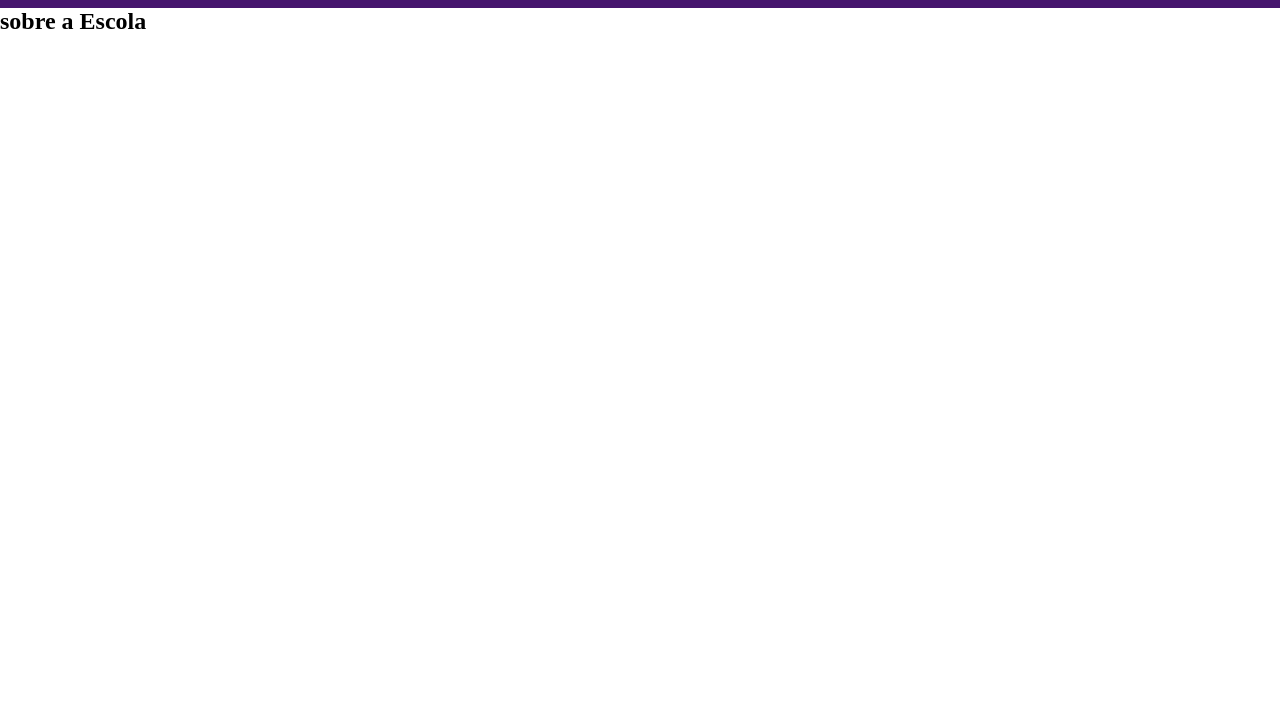
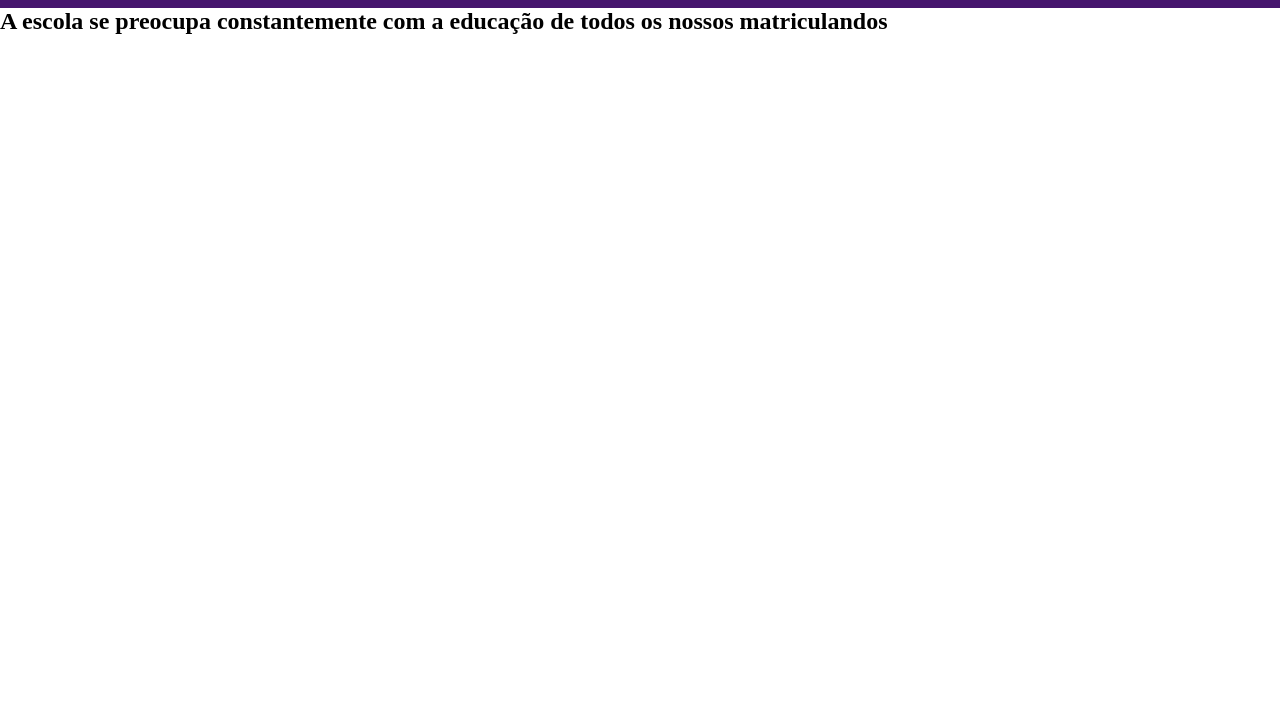
Before and after one commit to Schneiderht/siteescola, a plain HTML site: page index.html in a window 1280 px wide. Shown: the part 99-800 px from the top of the page. Drawn offline with Linux system fonts and the light colour scheme.

Commit message:
Início da Sessão

```diff
--- a/index.html
+++ b/index.html
@@ -16,7 +16,7 @@
         </ul>
     </header>
     <section>
-        <h2>sobre a Escola</h2>
+        <h2>A escola se preocupa constantemente com a educação de todos os nossos matriculandos</h2>
     </section>
  </h1>
 </body>
```
